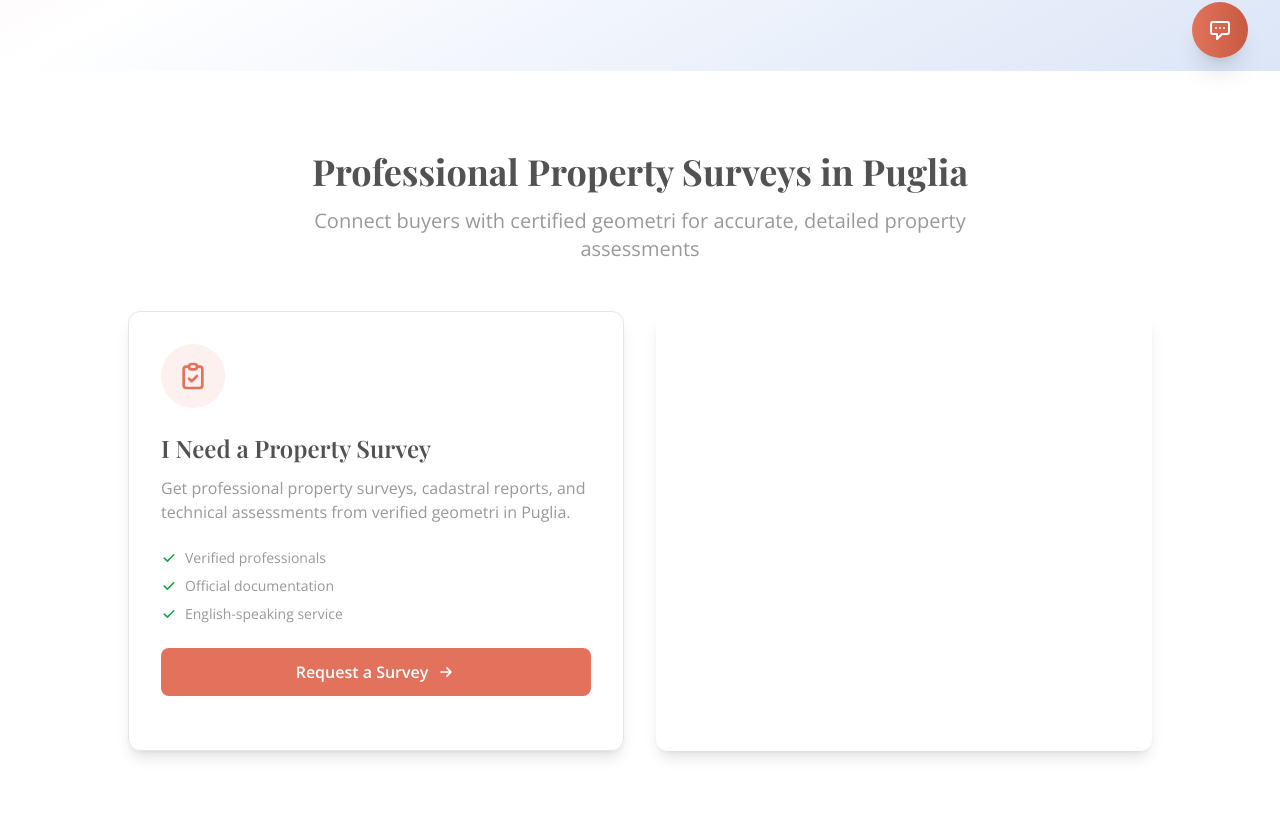
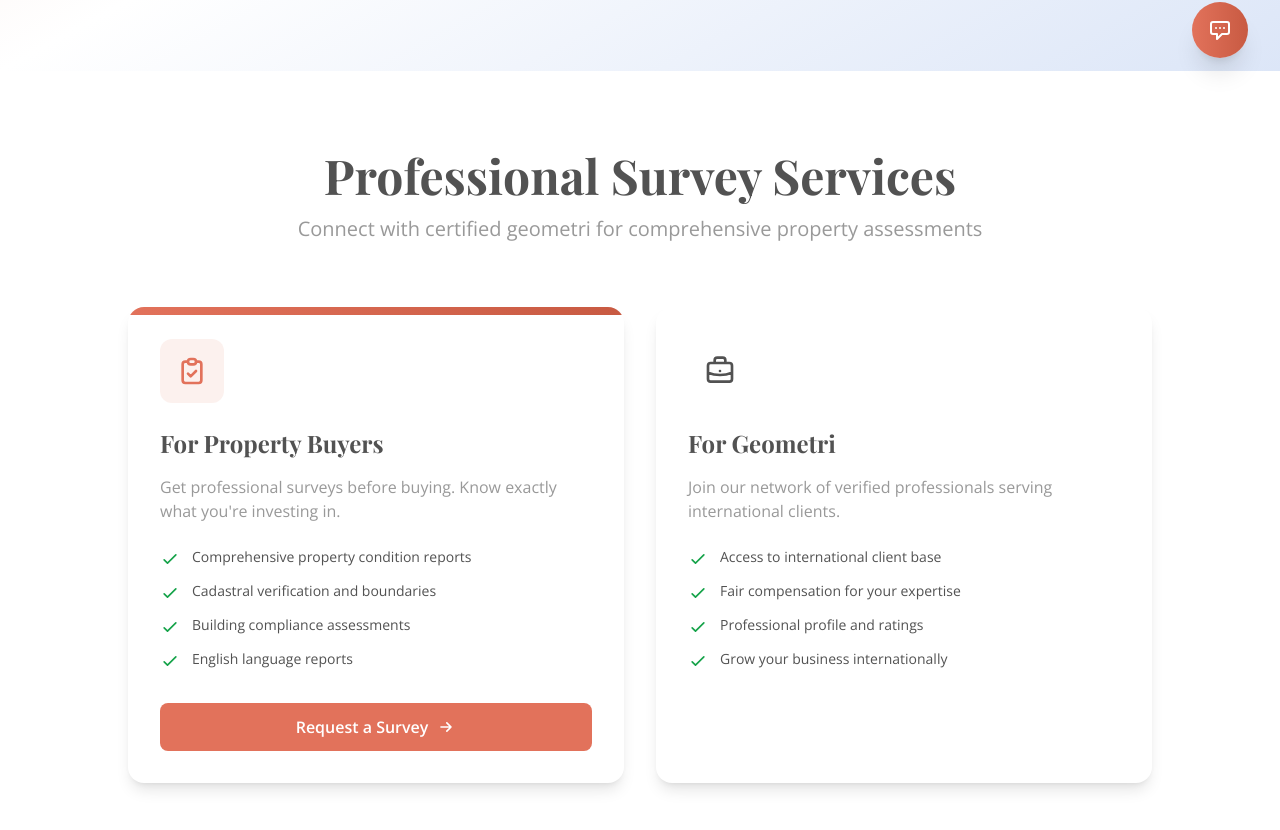
Before and after one commit to Geppix140269/PropertyProsDB, a Next.js app: page / in a window 1280 px wide. Shown: the part 710-1540 px from the top of the page. Built offline with nearby package versions, Linux system fonts and the light colour scheme; a web font is replaced by a local one.

Commit message:
Update UserTypeCards.tsx

```diff
--- a/app/components/home/UserTypeCards.tsx
+++ b/app/components/home/UserTypeCards.tsx
@@ -1,114 +1,124 @@
 // PATH: app/components/home/UserTypeCards.tsx
-'use client'
-import Link from 'next/link'
-import { useLanguage } from '@/app/providers/language-provider'
-
 export default function UserTypeCards() {
-  const { language } = useLanguage()
-
   return (
     <section className="py-20 bg-white">
-      <div className="max-w-7xl mx-auto px-4 sm:px-6 lg:px-8">
-        <h2 className="font-playfair text-4xl font-bold text-center text-navy mb-4">
-          {language === 'en' ? 'Professional Property Surveys in Puglia' : 'Rilievi Professionali in Puglia'}
+      <div className="max-w-7xl mx-auto px-4">
+        <div className="text-center mb-16">
+          <h2 className="font-playfair text-4xl md:text-5xl font-bold text-navy mb-4">
+            Professional Survey Services
           </h2>
-        <p className="text-xl text-center text-stone-600 mb-12 max-w-3xl mx-auto">
-          {language === 'en'
-            ? 'Connect buyers with certified geometri for accurate, detailed property assessments'
-            : 'Collega acquirenti con geometri certificati per valutazioni immobiliari accurate e dettagliate'}
+          <p className="text-xl text-stone-600 max-w-3xl mx-auto">
+            Connect with certified geometri for comprehensive property assessments
           </p>
+        </div>
 
         <div className="grid md:grid-cols-2 gap-8 max-w-5xl mx-auto">
           {/* Buyer Card */}
-          <div className="bg-gradient-to-br from-cream to-white rounded-xl shadow-lg hover:shadow-xl transition-shadow p-8 border border-stone-200">
-            <div className="w-16 h-16 bg-terracotta/10 rounded-full flex items-center justify-center mb-6">
+          <div className="group relative bg-white rounded-2xl shadow-lg hover:shadow-2xl transition-all duration-300 overflow-hidden">
+            <div className="absolute top-0 left-0 w-full h-2 bg-gradient-to-r from-terracotta to-terracotta-dark"></div>
+            <div className="p-8">
+              <div className="w-16 h-16 bg-terracotta/10 rounded-xl flex items-center justify-center mb-6 group-hover:scale-110 transition-transform">
                 <svg className="w-8 h-8 text-terracotta" fill="none" stroke="currentColor" viewBox="0 0 24 24">
                   <path strokeLinecap="round" strokeLinejoin="round" strokeWidth={2} d="M9 5H7a2 2 0 00-2 2v12a2 2 0 002 2h10a2 2 0 002-2V7a2 2 0 00-2-2h-2M9 5a2 2 0 002 2h2a2 2 0 002-2M9 5a2 2 0 012-2h2a2 2 0 012 2m-6 9l2 2 4-4" />
                 </svg>
               </div>
-            <h3 className="font-playfair text-2xl font-semibold text-navy mb-3">
-              {language === 'en' ? 'I Need a Property Survey' : 'Ho Bisogno di un Rilievo'}
+
+              <h3 className="font-playfair text-2xl font-bold text-navy mb-4">
+                For Property Buyers
               </h3>
+
               <p className="text-stone-600 mb-6">
-              {language === 'en'
-                ? 'Get professional property surveys, cadastral reports, and technical assessments from verified geometri in Puglia.'
-                : 'Ottieni rilievi professionali, relazioni catastali e valutazioni tecniche da geometri verificati in Puglia.'}
+                Get professional surveys before buying. Know exactly what you're investing in.
               </p>
-            <ul className="space-y-2 mb-6">
-              <li className="flex items-center text-sm text-stone-600">
-                <svg className="w-4 h-4 text-green-600 mr-2" fill="currentColor" viewBox="0 0 20 20">
-                  <path fillRule="evenodd" d="M16.707 5.293a1 1 0 010 1.414l-8 8a1 1 0 01-1.414 0l-4-4a1 1 0 011.414-1.414L8 12.586l7.293-7.293a1 1 0 011.414 0z" clipRule="evenodd" />
+
+              <ul className="space-y-3 mb-8">
+                <li className="flex items-start gap-3">
+                  <svg className="w-5 h-5 text-green-600 mt-0.5" fill="none" stroke="currentColor" viewBox="0 0 24 24">
+                    <path strokeLinecap="round" strokeLinejoin="round" strokeWidth={2} d="M5 13l4 4L19 7" />
                   </svg>
-                {language === 'en' ? 'Verified professionals' : 'Professionisti verificati'}
+                  <span className="text-sm">Comprehensive property condition reports</span>
                 </li>
-              <li className="flex items-center text-sm text-stone-600">
-                <svg className="w-4 h-4 text-green-600 mr-2" fill="currentColor" viewBox="0 0 20 20">
-                  <path fillRule="evenodd" d="M16.707 5.293a1 1 0 010 1.414l-8 8a1 1 0 01-1.414 0l-4-4a1 1 0 011.414-1.414L8 12.586l7.293-7.293a1 1 0 011.414 0z" clipRule="evenodd" />
+                <li className="flex items-start gap-3">
+                  <svg className="w-5 h-5 text-green-600 mt-0.5" fill="none" stroke="currentColor" viewBox="0 0 24 24">
+                    <path strokeLinecap="round" strokeLinejoin="round" strokeWidth={2} d="M5 13l4 4L19 7" />
                   </svg>
-                {language === 'en' ? 'Official documentation' : 'Documentazione ufficiale'}
+                  <span className="text-sm">Cadastral verification and boundaries</span>
                 </li>
-              <li className="flex items-center text-sm text-stone-600">
-                <svg className="w-4 h-4 text-green-600 mr-2" fill="currentColor" viewBox="0 0 20 20">
-                  <path fillRule="evenodd" d="M16.707 5.293a1 1 0 010 1.414l-8 8a1 1 0 01-1.414 0l-4-4a1 1 0 011.414-1.414L8 12.586l7.293-7.293a1 1 0 011.414 0z" clipRule="evenodd" />
+                <li className="flex items-start gap-3">
+                  <svg className="w-5 h-5 text-green-600 mt-0.5" fill="none" stroke="currentColor" viewBox="0 0 24 24">
+                    <path strokeLinecap="round" strokeLinejoin="round" strokeWidth={2} d="M5 13l4 4L19 7" />
                   </svg>
-                {language === 'en' ? 'English-speaking service' : 'Servizio in inglese'}
+                  <span className="text-sm">Building compliance assessments</span>
+                </li>
+                <li className="flex items-start gap-3">
+                  <svg className="w-5 h-5 text-green-600 mt-0.5" fill="none" stroke="currentColor" viewBox="0 0 24 24">
+                    <path strokeLinecap="round" strokeLinejoin="round" strokeWidth={2} d="M5 13l4 4L19 7" />
+                  </svg>
+                  <span className="text-sm">English language reports</span>
                 </li>
               </ul>
-            <Link
-              href="/buyer/inquiry"
-              className="inline-flex items-center justify-center w-full px-6 py-3 bg-terracotta text-white font-semibold rounded-lg hover:bg-terracotta/90 transition-all"
-            >
-              {language === 'en' ? 'Request a Survey' : 'Richiedi un Rilievo'}
-              <svg className="w-5 h-5 ml-2" fill="none" stroke="currentColor" viewBox="0 0 24 24">
+
+              <a href="/buyer/inquiry" className="inline-flex items-center justify-center w-full bg-terracotta text-white px-6 py-3 rounded-lg font-semibold hover:bg-terracotta-dark transition-all group">
+                Request a Survey
+                <svg className="w-5 h-5 ml-2 group-hover:translate-x-1 transition-transform" fill="none" stroke="currentColor" viewBox="0 0 24 24">
                   <path strokeLinecap="round" strokeLinejoin="round" strokeWidth={2} d="M13 7l5 5m0 0l-5 5m5-5H6" />
                 </svg>
-            </Link>
+              </a>
+            </div>
           </div>
 
           {/* Geometra Card */}
-          <div className="bg-gradient-to-br from-navy to-sea-blue rounded-xl shadow-lg hover:shadow-xl transition-shadow p-8 text-white">
-            <div className="w-16 h-16 bg-white/20 rounded-full flex items-center justify-center mb-6">
-              <svg className="w-8 h-8 text-white" fill="none" stroke="currentColor" viewBox="0 0 24 24">
+          <div className="group relative bg-white rounded-2xl shadow-lg hover:shadow-2xl transition-all duration-300 overflow-hidden">
+            <div className="absolute top-0 left-0 w-full h-2 bg-gradient-to-r from-navy to-sea"></div>
+            <div className="p-8">
+              <div className="w-16 h-16 bg-navy/10 rounded-xl flex items-center justify-center mb-6 group-hover:scale-110 transition-transform">
+                <svg className="w-8 h-8 text-navy" fill="none" stroke="currentColor" viewBox="0 0 24 24">
                   <path strokeLinecap="round" strokeLinejoin="round" strokeWidth={2} d="M21 13.255A23.931 23.931 0 0112 15c-3.183 0-6.22-.62-9-1.745M16 6V4a2 2 0 00-2-2h-4a2 2 0 00-2 2v2m4 6h.01M5 20h14a2 2 0 002-2V8a2 2 0 00-2-2H5a2 2 0 00-2 2v10a2 2 0 002 2z" />
                 </svg>
               </div>
-            <h3 className="font-playfair text-2xl font-semibold mb-3">
-              {language === 'en' ? 'I am a Geometra' : 'Sono un Geometra'}
+
+              <h3 className="font-playfair text-2xl font-bold text-navy mb-4">
+                For Geometri
               </h3>
-            <p className="text-white/90 mb-6">
-              {language === 'en'
-                ? 'Join our network of verified professionals and connect with international clients seeking property surveys in Puglia.'
-                : 'Unisciti alla nostra rete di professionisti verificati e connettiti con clienti internazionali che cercano rilievi in Puglia.'}
+
+              <p className="text-stone-600 mb-6">
+                Join our network of verified professionals serving international clients.
               </p>
-            <ul className="space-y-2 mb-6">
-              <li className="flex items-center text-sm text-white/90">
-                <svg className="w-4 h-4 text-white mr-2" fill="currentColor" viewBox="0 0 20 20">
-                  <path fillRule="evenodd" d="M16.707 5.293a1 1 0 010 1.414l-8 8a1 1 0 01-1.414 0l-4-4a1 1 0 011.414-1.414L8 12.586l7.293-7.293a1 1 0 011.414 0z" clipRule="evenodd" />
+
+              <ul className="space-y-3 mb-8">
+                <li className="flex items-start gap-3">
+                  <svg className="w-5 h-5 text-green-600 mt-0.5" fill="none" stroke="currentColor" viewBox="0 0 24 24">
+                    <path strokeLinecap="round" strokeLinejoin="round" strokeWidth={2} d="M5 13l4 4L19 7" />
                   </svg>
-                {language === 'en' ? 'International clients' : 'Clienti internazionali'}
+                  <span className="text-sm">Access to international client base</span>
                 </li>
-              <li className="flex items-center text-sm text-white/90">
-                <svg className="w-4 h-4 text-white mr-2" fill="currentColor" viewBox="0 0 20 20">
-                  <path fillRule="evenodd" d="M16.707 5.293a1 1 0 010 1.414l-8 8a1 1 0 01-1.414 0l-4-4a1 1 0 011.414-1.414L8 12.586l7.293-7.293a1 1 0 011.414 0z" clipRule="evenodd" />
+                <li className="flex items-start gap-3">
+                  <svg className="w-5 h-5 text-green-600 mt-0.5" fill="none" stroke="currentColor" viewBox="0 0 24 24">
+                    <path strokeLinecap="round" strokeLinejoin="round" strokeWidth={2} d="M5 13l4 4L19 7" />
                   </svg>
-                {language === 'en' ? 'Professional growth' : 'Crescita professionale'}
+                  <span className="text-sm">Fair compensation for your expertise</span>
                 </li>
-              <li className="flex items-center text-sm text-white/90">
-                <svg className="w-4 h-4 text-white mr-2" fill="currentColor" viewBox="0 0 20 20">
-                  <path fillRule="evenodd" d="M16.707 5.293a1 1 0 010 1.414l-8 8a1 1 0 01-1.414 0l-4-4a1 1 0 011.414-1.414L8 12.586l7.293-7.293a1 1 0 011.414 0z" clipRule="evenodd" />
+                <li className="flex items-start gap-3">
+                  <svg className="w-5 h-5 text-green-600 mt-0.5" fill="none" stroke="currentColor" viewBox="0 0 24 24">
+                    <path strokeLinecap="round" strokeLinejoin="round" strokeWidth={2} d="M5 13l4 4L19 7" />
                   </svg>
-                {language === 'en' ? 'Fair compensation' : 'Compenso equo'}
+                  <span className="text-sm">Professional profile and ratings</span>
+                </li>
+                <li className="flex items-start gap-3">
+                  <svg className="w-5 h-5 text-green-600 mt-0.5" fill="none" stroke="currentColor" viewBox="0 0 24 24">
+                    <path strokeLinecap="round" strokeLinejoin="round" strokeWidth={2} d="M5 13l4 4L19 7" />
+                  </svg>
+                  <span className="text-sm">Grow your business internationally</span>
                 </li>
               </ul>
-            <Link
-              href="/professional/signup"
-              className="inline-flex items-center justify-center w-full px-6 py-3 bg-white text-navy font-semibold rounded-lg hover:bg-stone-100 transition-all"
-            >
-              {language === 'en' ? 'Apply as Geometra' : 'Candidati come Geometra'}
-              <svg className="w-5 h-5 ml-2" fill="none" stroke="currentColor" viewBox="0 0 24 24">
+
+              <a href="/professional/signup" className="inline-flex items-center justify-center w-full bg-navy text-white px-6 py-3 rounded-lg font-semibold hover:bg-navy-dark transition-all group">
+                Join as Geometra
+                <svg className="w-5 h-5 ml-2 group-hover:translate-x-1 transition-transform" fill="none" stroke="currentColor" viewBox="0 0 24 24">
                   <path strokeLinecap="round" strokeLinejoin="round" strokeWidth={2} d="M13 7l5 5m0 0l-5 5m5-5H6" />
                 </svg>
-            </Link>
+              </a>
+            </div>
           </div>
         </div>
       </div>
```
Lines whose indentation alone changed are shown as unchanged.
